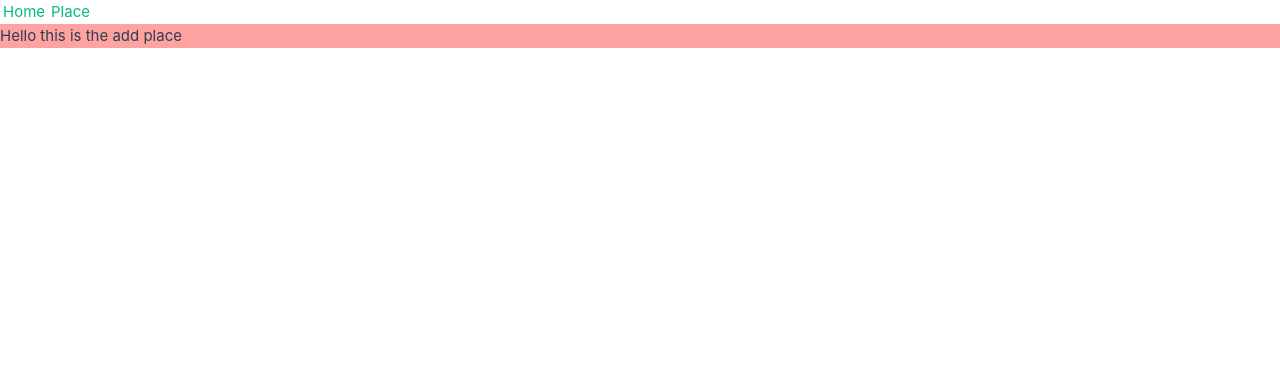
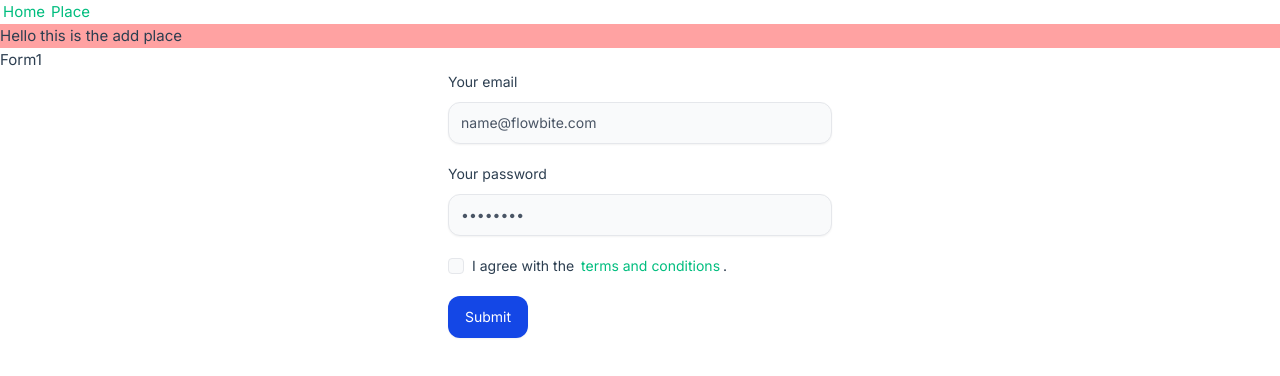
Before and after one commit to rico-jajeb/town-explorer-frontv1.1, a Vue app: page /add-place in a window 1280 px wide. Shown: the top 376 px of the page. Built offline with nearby package versions, Linux system fonts and the light colour scheme; the HTML template or start-up script is replaced by a standard one.

Commit message:
feat(flowbite): install flowbite library

```diff
--- a/package.json
+++ b/package.json
@@ -14,6 +14,7 @@
   },
   "dependencies": {
     "@tailwindcss/vite": "^4.1.18",
+    "flowbite": "^4.0.1",
     "nprogress": "^0.2.0",
     "pinia": "^3.0.4",
     "tailwindcss": "^4.1.18",
--- a/src/Pages/Admin/Place/AddPlace.vue
+++ b/src/Pages/Admin/Place/AddPlace.vue
@@ -1,5 +1,8 @@
 <template>
   <h1 class="bg-red-300">Hello this is the add place</h1>
+  <addPlaceForm />
 </template>
 
-<script setup></script>
+<script setup>
+import addPlaceForm from '@/Pages/Admin/Place/addPlaceForm.vue'
+</script>
--- /dev/null
+++ b/src/Pages/Admin/Place/AddPlaceForm.vue
@@ -0,0 +1,47 @@
+<template>
+  <h1>Form1</h1>
+
+  <form class="max-w-sm mx-auto">
+    <div class="mb-5">
+      <label for="email" class="block mb-2.5 text-sm font-medium text-heading">Your email</label>
+      <input
+        type="email"
+        id="email"
+        class="bg-neutral-secondary-medium border border-default-medium text-heading text-sm rounded-base focus:ring-brand focus:border-brand block w-full px-3 py-2.5 shadow-xs placeholder:text-body"
+        placeholder="name@flowbite.com"
+        required
+      />
+    </div>
+    <div class="mb-5">
+      <label for="password" class="block mb-2.5 text-sm font-medium text-heading"
+        >Your password</label
+      >
+      <input
+        type="password"
+        id="password"
+        class="bg-neutral-secondary-medium border border-default-medium text-heading text-sm rounded-base focus:ring-brand focus:border-brand block w-full px-3 py-2.5 shadow-xs placeholder:text-body"
+        placeholder="••••••••"
+        required
+      />
+    </div>
+    <label for="remember" class="flex items-center mb-5">
+      <input
+        id="remember"
+        type="checkbox"
+        value=""
+        class="w-4 h-4 border border-default-medium rounded-xs bg-neutral-secondary-medium focus:ring-2 focus:ring-brand-soft"
+        required
+      />
+      <p class="ms-2 text-sm font-medium text-heading select-none">
+        I agree with the <a href="#" class="text-fg-brand hover:underline">terms and conditions</a>.
+      </p>
+    </label>
+    <button
+      type="submit"
+      class="text-white bg-brand box-border border border-transparent hover:bg-brand-strong focus:ring-4 focus:ring-brand-medium shadow-xs font-medium leading-5 rounded-base text-sm px-4 py-2.5 focus:outline-none"
+    >
+      Submit
+    </button>
+  </form>
+</template>
+<script setup lang="ts"></script>
--- a/src/assets/main.css
+++ b/src/assets/main.css
@@ -1,5 +1,11 @@
+@import url('https://fonts.googleapis.com/css2?family=Inter:wght@300;400;500;600;700;800&display=swap');
+@import 'flowbite/src/themes/default';
+
 @import './base.css';
 @import 'tailwindcss';
+
+@plugin "flowbite/plugin";
+@source "../node_modules/flowbite";
 
 #app {
   /* max-width: 1280px;
```
Also changed, not shown: 1 other file (tests, documents, lock files or other folders).
